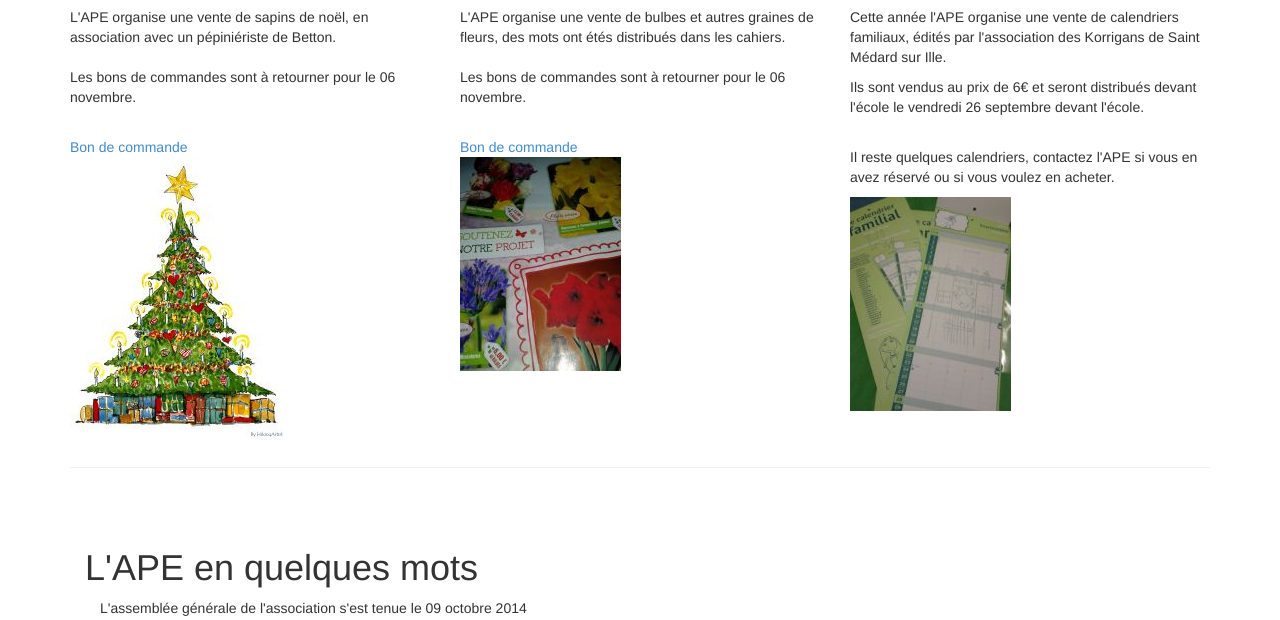
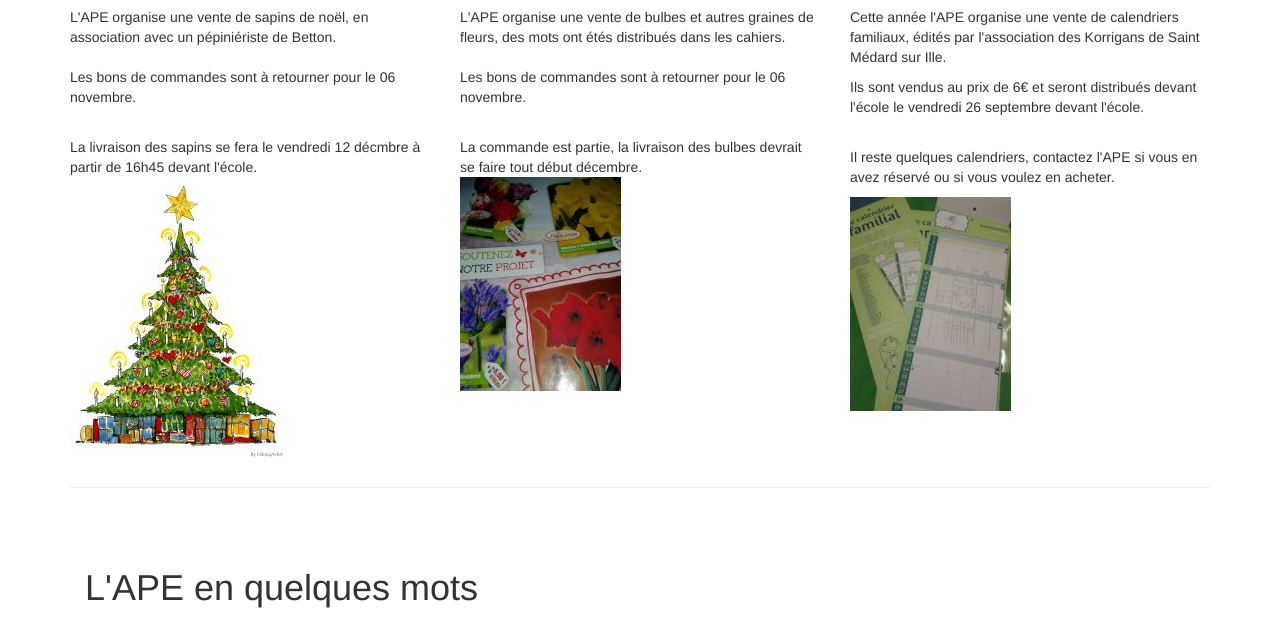
Before and after one commit to APEJV/APE, a plain HTML site: page index.html in a window 1280 px wide. Shown: the part 598-1218 px from the top of the page. Drawn offline with nearby package versions, Linux system fonts and the light colour scheme.

Commit message:
précisions bulbes sapins

```diff
--- a/index.html
+++ b/index.html
@@ -96,7 +96,7 @@
 
                 <p>L'APE organise une vente de sapins de noël, en association avec un pépiniériste de Betton. <br/><br/>Les bons de commandes sont à retourner pour le 06 novembre.</p>
 		<br/>
-		<a title="Bon commande" href="BonCommandeSapins.doc">Bon de commande</a>
+		La livraison des sapins se fera le vendredi 12 décmbre à partir de 16h45 devant l'école.
 		<br/>
 		<p>
 		<a title="By HikingArtist.com [CC-BY-2.0 (http://creativecommons.org/licenses/by/2.0)], via Wikimedia Commons" href="http://commons.wikimedia.org/wiki/File%3AChristmas_tree_ink04.jpg">
@@ -110,7 +110,7 @@
 
                 <p>L'APE organise une vente de bulbes et autres graines de fleurs,  des mots ont étés distribués dans les cahiers. <br/><br/>Les bons de commandes sont à retourner pour le 06 novembre.</p>
 		<br/>
-		<a title="Bon commande" href="BonCommandeBulbes.jpg">Bon de commande</a>
+		La commande est partie, la livraison des bulbes devrait se faire tout début décembre.
 		<br/>
 		<p><img title="Bulbes" alt="Bulbes" src="./media/fleurs.jpg" width="auto"></p>
             </div>
@@ -137,7 +137,7 @@
             <h1>L'APE en quelques mots</h1>
 
  <div class="col-md-12">
-	<p>L'assemblée générale de l'association s'est tenue le 09 octobre 2014</p>
+	<p>L'assemblée générale de l'association s'est tenue le 10 octobre 2014</p>
 	<br/>
 	<p>Composition du bureau pour l 'année scolaire à venir</p>
 	<ul>
```
